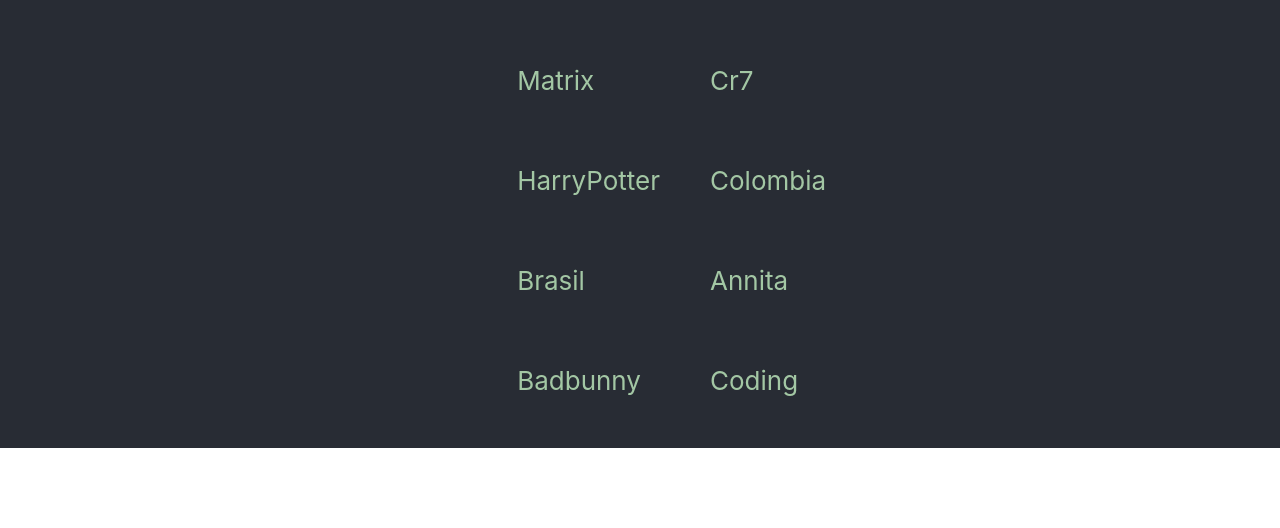
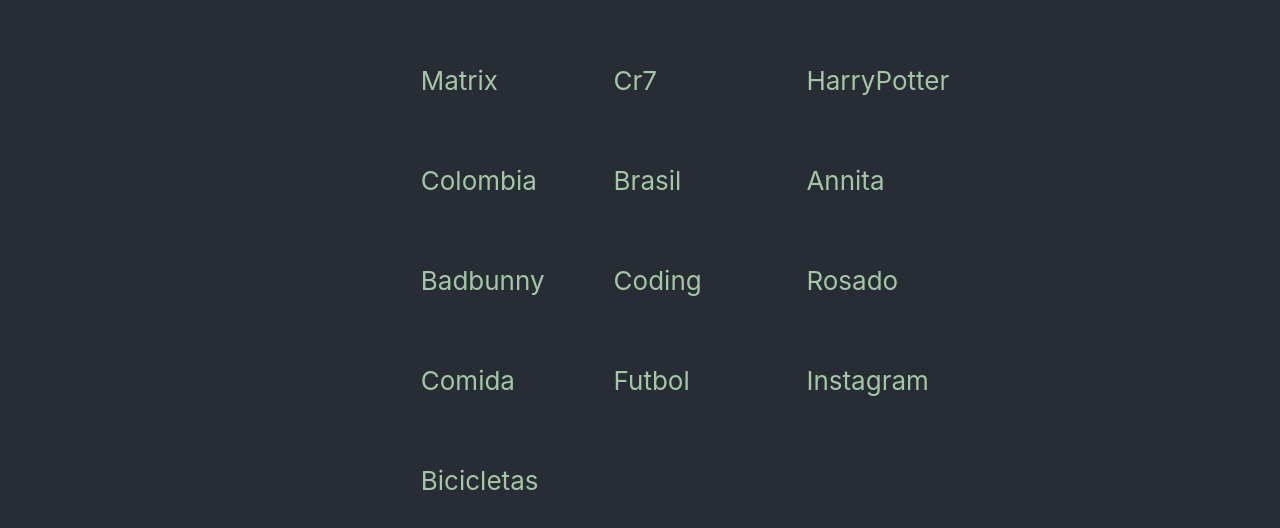
Before and after one commit to Kevinhernandez97/page-gif-react, a React app: page / in a window 1280 px wide. Shown: the part 412-940 px from the top of the page. Before the commit the page ends 860 px from the top, so only its background shows below. Built offline with nearby package versions, Linux system fonts and the light colour scheme.

Commit message:
insert news popular gifs

```diff
--- a/src/pages/Home/Home.css
+++ b/src/pages/Home/Home.css
@@ -29,7 +29,7 @@
 }
 ul {
   display: grid;
-  grid-template-columns: 1fr 1fr;
+  grid-template-columns: 1fr 1fr 1fr;
   gap: 50px;
 }
 .form {
--- a/src/pages/Home/index.js
+++ b/src/pages/Home/index.js
@@ -10,6 +10,11 @@
   "Annita",
   "Badbunny",
   "Coding",
+  "Rosado",
+  "Comida",
+  "Futbol",
+  "Instagram",
+  "Bicicletas",
 ];
 
 function Home() {
```
